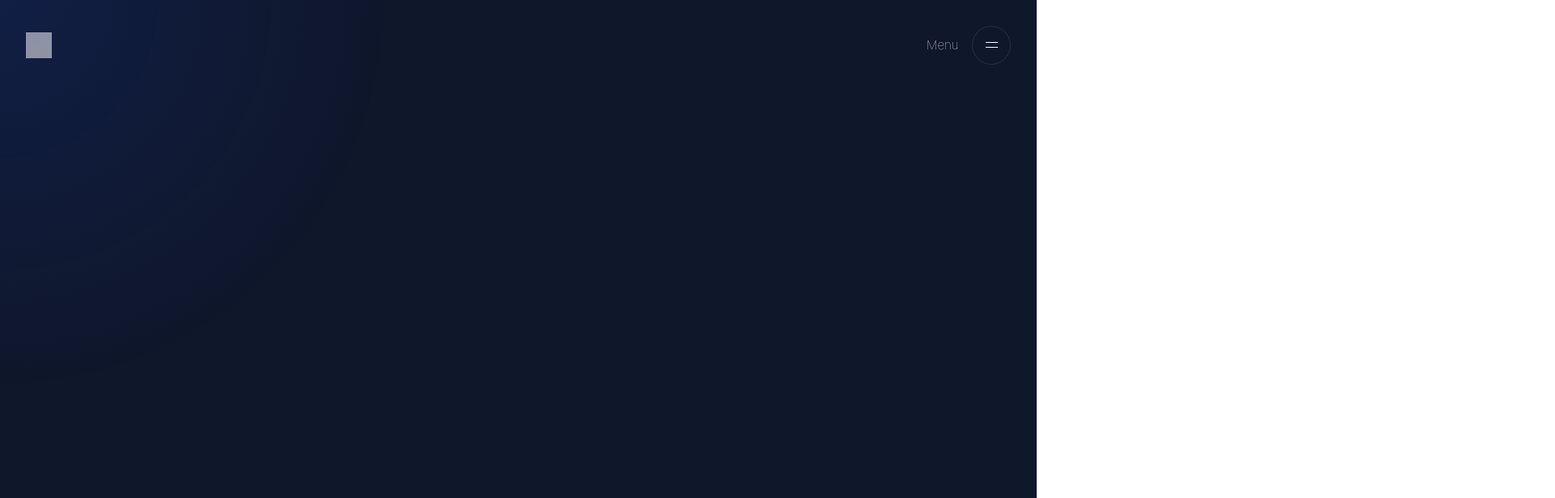
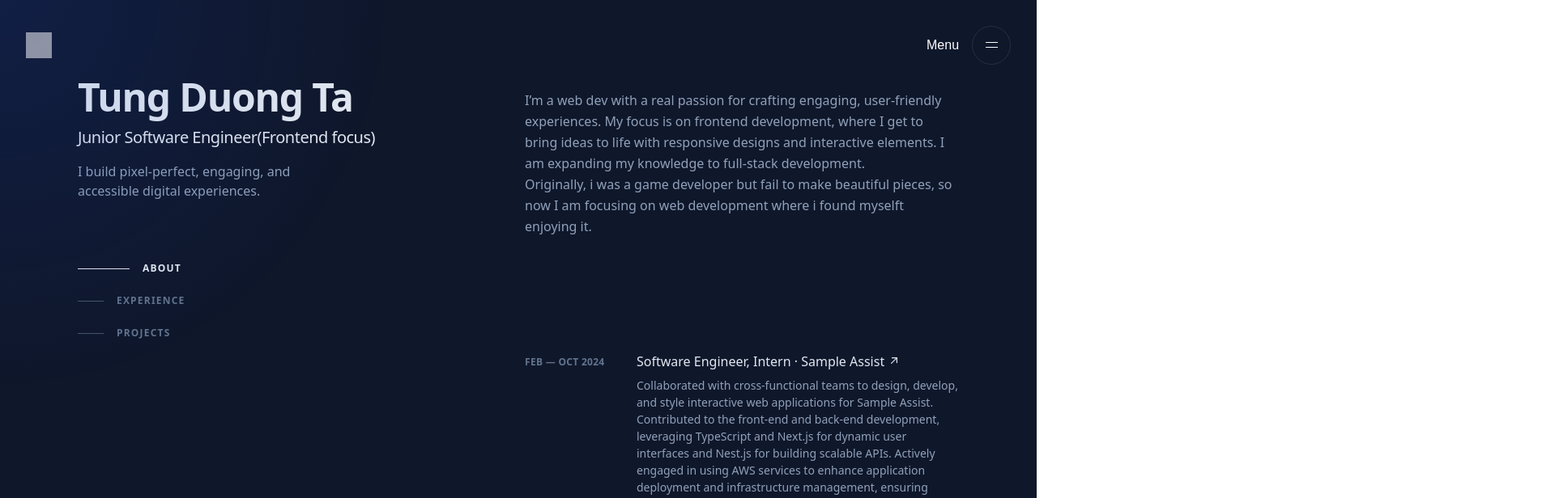
Before and after one commit to TungDuongTa/My-portfolio, a Next.js app: page / in a window 1280 px wide. Shown: the top 616 px of the page at 81% size, 1920 px wide, since content can reach past the window. Built offline with nearby package versions, Linux system fonts and the light colour scheme; grey boxes are pictures that could not be loaded.

Commit message:
tried to fix navbar

```diff
--- a/app/components/Experiences.tsx
+++ b/app/components/Experiences.tsx
@@ -1,5 +1,3 @@
-import TextReveal1 from "./TextReveal1";
-
 type ExperienceItemProps = {
   position: string;
   company: string;
@@ -37,12 +35,11 @@
                 rel="noreferrer noopener"
               >
                 <span className="absolute -inset-x-4 -inset-y-2.5 hidden rounded md:-inset-x-6 md:-inset-y-4 lg:block"></span>
-                <TextReveal1>
+
                 <span>
                   {position} · {company}
                 </span>
-                </TextReveal1>
-                <TextReveal1>
+
                 <svg
                   xmlns="http://www.w3.org/2000/svg"
                   viewBox="0 0 20 20"
@@ -52,23 +49,19 @@
                 >
                   <path d="M5.22 14.78a.75.75 0 001.06 0l7.22-7.22v5.69a.75.75 0 001.5 0v-7.5a.75.75 0 00-.75-.75h-7.5a.75.75 0 000 1.5h5.69l-7.22 7.22a.75.75 0 000 1.06z"></path>
                 </svg>
-                </TextReveal1>
               </a>
             </div>
           </h3>
-          <TextReveal1>
+
           <p className="mt-2 text-sm leading-normal">{description}</p>
-          </TextReveal1>
 
           <ul className="mt-2 flex flex-wrap">
             {skills.map((skill, index) => (
-              <TextReveal1 key={index}>
               <li key={index} className="mr-1.5 mt-2">
                 <div className="flex items-center rounded-full bg-sky-400/10 px-3 py-1 text-xs font-medium leading-5 text-sky-400 ">
                   {skill}
                 </div>
               </li>
-              </TextReveal1>
             ))}
           </ul>
         </div>
--- a/app/components/Navbar.tsx
+++ b/app/components/Navbar.tsx
@@ -6,6 +6,7 @@
 import { useGSAP } from "@gsap/react";
 import { useContainerRef } from "../context/ContainerRefContext";
 import { useLenisContext } from "./LenisProvider";
+import Link from "next/link";
 
 gsap.registerPlugin(CustomEase, SplitText);
 CustomEase.create("hop", ".87,0,.13,1");
@@ -40,7 +41,7 @@
     splitTextByContainer.current = [];
 
     containers.forEach((container) => {
-      const textElements = container.querySelectorAll("a, p");
+      const textElements = container.querySelectorAll("p,.menu-link-text");
       const containerSplits: SplitText[] = [];
 
       textElements.forEach((element) => {
@@ -85,7 +86,7 @@
         menuToggleLabelRef.current,
         {
           y: "-110%",
-          duration: 0.75,
+          duration: 1,
           ease: "hop",
         },
         "<"
@@ -94,7 +95,7 @@
           containerRef.current,
           {
             y: "100svh",
-            duration: 0.75,
+            duration: 1,
             ease: "hop",
           },
           "<"
@@ -103,7 +104,7 @@
           menuOverlayRef.current,
           {
             clipPath: "polygon(0% 0%, 100% 0%, 100% 100%, 0% 100%)",
-            duration: 0.75,
+            duration: 1,
             ease: "hop",
           },
           "<"
@@ -112,7 +113,7 @@
           menuOverlayContainerRef.current,
           {
             yPercent: 0,
-            duration: 0.75,
+            duration: 1,
             ease: "hop",
           },
           "<"
@@ -150,20 +151,21 @@
       });
     } else {
       // Closing menu
+      lenis.current?.lenis?.start();
       hamburgerIconRef.current.classList.remove("active");
 
       const tl = gsap.timeline();
 
       tl.to(containerRef.current, {
         y: "0svh",
-        duration: 0.75,
+        duration: 1,
         ease: "hop",
       })
         .to(
           menuOverlayRef.current,
           {
             clipPath: "polygon(0% 0%, 100% 0%, 100% 0%, 0% 0%)",
-            duration: 0.75,
+            duration: 1,
             ease: "hop",
           },
           "<"
@@ -172,7 +174,7 @@
           menuOverlayContainerRef.current,
           {
             yPercent: -50,
-            duration: 0.75,
+            duration: 1,
             ease: "hop",
           },
           "<"
@@ -181,7 +183,7 @@
           menuToggleLabelRef.current,
           {
             y: "0%",
-            duration: 0.75,
+            duration: 1,
             ease: "hop",
           },
           "<"
@@ -190,7 +192,7 @@
           copyContainersRef.current,
           {
             opacity: 0.25,
-            duration: 0.75,
+            duration: 1,
             ease: "hop",
           },
           "<"
@@ -208,118 +210,145 @@
         isAnimatingRef.current = false;
         setIsMenuOpen(false);
 
-        lenis.current?.lenis?.start();
+        // lenis.current?.lenis?.start();
       });
     }
   }
+  //
+  //
+  // Menu link groups
+  const menuLinkGroups = [
+    [
+      { label: "Index", href: "/" },
+      { label: "Portfolio", href: "/projects" },
+      { label: "Studio", href: "/test" },
+      { label: "Journal", href: "/" },
+      { label: "Connect", href: "/" },
+    ],
+    [
+      { label: "Web Animations", href: "#" },
+      { label: "Interactive Media", href: "#" },
+      { label: "Motion Craft", href: "#" },
+    ],
+    [{ label: "Toronto, Canada", href: null }],
+    [
+      { label: "+1 437 555 0199", href: null },
+      { label: "hello@nullspace.studio", href: null },
+    ],
+  ];
 
   return (
     <main>
       <nav className=" fixed top-0 left-0 w-[100vw] h-[100svh] z-50 pointer-events-none overflow-hidden">
-        <div className="menu-bar ">
-          <div className="menu-logo">
-            <a href="#">
+        <div className="menu-bar fixed top-0 left-0 w-screen p-8 flex justify-between items-center pointer-events-auto text-[var(--menu-fg-secondary)] z-20  ">
+          <div className="menu-logo w-8 h-8">
+            <Link href="/">
               <img src="/logo.png" alt="" className="imga" />
-            </a>
+            </Link>
           </div>
           <div
-            className="menu-toggle-btn"
+            className="menu-toggle-btn flex items-center gap-4 cursor-pointer"
             ref={menuToggleBtnRef}
             onClick={toggleMenu}
           >
-            <div className="menu-toggle-label">
-              <p ref={menuToggleLabelRef}>Menu</p>
+            <div className="menu-toggle-label overflow-hidden">
+              <p
+                ref={menuToggleLabelRef}
+                className="relative text-white translate-y-[0%] will-change-transform ]"
+              >
+                Menu
+              </p>
             </div>
-            <div className="menu-hamburger-icon" ref={hamburgerIconRef}>
-              <span></span>
-              <span></span>
+            <div
+              className="menu-hamburger-icon relative w-12 h-12 flex flex-col justify-center items-center gap-[0.3rem] border border-[var(--hamburger-icon-border)] rounded-full"
+              ref={hamburgerIconRef}
+            >
+              <span className="absolute w-[15px] h-[1.25px] bg-[var(--fg)] transition-all duration-[750ms] ease-[cubic-bezier(0.87,0,0.13,1)] origin-center will-change-transform"></span>
+              <span className="absolute w-[15px] h-[1.25px] bg-[var(--fg)] transition-all duration-[750ms] ease-[cubic-bezier(0.87,0,0.13,1)] origin-center will-change-transform"></span>
             </div>
           </div>
         </div>
 
-        <div className="menu-overlay" ref={menuOverlayRef}>
-          <div className="menu-overlay-content" ref={menuOverlayContainerRef}>
-            <div className="menu-media-wrapper" ref={menuMediaWrapperRef}>
-              <img src="/menu-media.jpg" alt="" className="imga" />
+        <div
+          className="menu-overlay fixed top-0 left-0 w-screen h-[100svh] text-[var(--fg)] overflow-hidden z-[1] bg-[var(--menu-bg)] [clip-path:polygon(0%_0%,100%_0%,100%_0%,0%_0%)] will-change-[clip-path]"
+          ref={menuOverlayRef}
+        >
+          <div
+            className="menu-overlay-content fixed top-0 left-0 w-screen h-[100svh] text-[var(--fg)] overflow-hidden z-[1] flex -translate-y-1/2 will-change-transform pointer-events-auto"
+            ref={menuOverlayContainerRef}
+          >
+            <div
+              className="menu-media-wrapper flex-[2] opacity-0 will-change-opacity"
+              ref={menuMediaWrapperRef}
+            >
+              <img src="/menu-media.jpg" alt="" className="imga opacity-25" />
             </div>
-            <div className="menu-content-wrapper">
-              <div className="menu-content-main">
+            <div className="menu-content-wrapper flex-[3] relative flex">
+              <div className="menu-content-main absolute top-1/2 left-1/2 -translate-x-1/2 -translate-y-1/2 w-3/4 p-8 flex items-end gap-8">
+                {/* Map the first two groups as menu columns with links */}
+                {menuLinkGroups.slice(0, 2).map((group, i) => (
                   <div
-                  className="menu-col"
+                    key={i}
+                    className="menu-col flex flex-col gap-2"
                     ref={(el) => {
                       if (el && !copyContainersRef.current.includes(el)) {
                         copyContainersRef.current.push(el);
                       }
                     }}
                   >
-                  <div className="menu-link">
-                    <a href="#" onClick={toggleMenu}>
-                      Index
-                    </a>
+                    {group.map(({ label, href }, index) =>
+                      href ? (
+                        <div
+                          className={i === 0 ? "menu-link" : "menu-tag"}
+                          key={index}
+                        >
+                          <Link
+                            href={href}
+                            onClick={toggleMenu}
+                            style={{
+                              pointerEvents: isMenuOpen ? "auto" : "none",
+                            }}
+                          >
+                            <span className="menu-link-text">{label}</span>
+                          </Link>
                         </div>
-                  <div className="menu-link">
-                    <a href="/projects" onClick={toggleMenu}>
-                      Portfolio
-                    </a>
+                      ) : (
+                        <p key={index}>{label}</p>
+                      )
+                    )}
                   </div>
-                  <div className="menu-link">
-                    <a href="#" onClick={toggleMenu}>
-                      Studio
-                    </a>
+                ))}
               </div>
-                  <div className="menu-link">
-                    <a href="#" onClick={toggleMenu}>
-                      Journal
-                    </a>
-                  </div>
-                  <div className="menu-link">
-                    <a href="#" onClick={toggleMenu}>
-                      Connect
-                    </a>
-                  </div>
-                </div>
-
+              <div className="menu-footer mx-auto w-3/4 p-8 flex items-end gap-8">
+                {/* Map the last two groups as footer menu columns */}
+                {menuLinkGroups.slice(2).map((group, i) => (
                   <div
-                  className="menu-col"
+                    key={i}
+                    className="menu-col flex flex-col gap-2"
                     ref={(el) => {
                       if (el && !copyContainersRef.current.includes(el)) {
                         copyContainersRef.current.push(el);
                       }
                     }}
                   >
-                  <div className="menu-tag">
-                    <a href="#">Web Animations</a>
-                  </div>
-                  <div className="menu-tag">
-                    <a href="#">Interactive Media</a>
-                  </div>
-                  <div className="menu-tag">
-                    <a href="#">Motion Craft</a>
-                  </div>
-                </div>
-              </div>
-              <div className="menu-footer">
-                <div
-                  className="menu-col"
-                  ref={(el) => {
-                    if (el && !copyContainersRef.current.includes(el)) {
-                      copyContainersRef.current.push(el);
-                    }
+                    {group.map(({ label, href }, index) =>
+                      href ? (
+                        <Link
+                          href={href}
+                          key={index}
+                          onClick={toggleMenu}
+                          style={{
+                            pointerEvents: isMenuOpen ? "auto" : "none",
                           }}
                         >
-                  <p>Toronto, Canada</p>
+                          <span className="menu-link-text">{label}</span>
+                        </Link>
+                      ) : (
+                        <p key={index}>{label}</p>
+                      )
+                    )}
                   </div>
-                <div
-                  className="menu-col"
-                  ref={(el) => {
-                    if (el && !copyContainersRef.current.includes(el)) {
-                      copyContainersRef.current.push(el);
-                    }
-                  }}
-                >
-                  <p>+1 437 555 0199</p>
-                  <p>hello@nullspace.studio</p>
-                </div>
+                ))}
               </div>
             </div>
           </div>
--- a/app/globals.css
+++ b/app/globals.css
@@ -23,7 +23,7 @@
   color: var(--foreground);
   background: var(--background);
   /* font-family: Arial, Helvetica, sans-serif; */
-  overflow-x: hidden;
+  scrollbar-gutter: stable;
 }
 html {
   scroll-behavior: smooth;
@@ -51,26 +51,6 @@
   will-change: transform;
 }
 
-nav {
-  position: fixed;
-  top: 0;
-  left: 0;
-  width: 100vw;
-  padding: 3em;
-  display: flex;
-  justify-content: space-between;
-  align-items: center;
-  z-index: 2;
-}
-nav p {
-  color: #fff;
-  font-size: 15px;
-  font-weight: lighter;
-}
-.nav-items {
-  display: flex;
-  gap: 2em;
-}
 footer {
   position: fixed;
   bottom: 0;
@@ -114,8 +94,8 @@
 }
 .slider {
   position: relative;
-  width: 100vw;
-  height: 100vh;
+  width: 100svw;
+  height: 100svh;
   overflow: hidden;
 }
 .slide {
@@ -213,220 +193,6 @@
     left: 70%;
   }
 }
-
-/*Navbar */
-/******************************/
-/******************************/
-/******************************/
-/******************************/
-/******************************/
-/******************************/
-/******************************/
-/******************************/
-/******************************/
-/* h1 {
-  color: #fff;
-  font-size: 7rem;
-  font-weight: 400;
-  letter-spacing: -0.2rem;
-  line-height: 1;
-}
-a,
-p {
-  position: relative;
-  text-decoration: none;
-  color: #fff;
-  font-size: 1rem;
-  font-weight: 300;
-  user-select: none;
-}
-nav {
-  position: fixed;
-  width: 100vw;
-  padding: 2.5em;
-  display: flex;
-  justify-content: space-between;
-  align-items: center;
-  z-index: 2;
-}
-.logo a {
-  font-weight: 600;
-}
-.menu-toggle {
-  position: relative;
-  width: 3rem;
-  height: 1.5rem;
-  cursor: pointer;
-}
-.menu-toggle p {
-  position: absolute;
-  transform-origin: top left;
-  will-change: transform, opacity;
-}
-.menu-overlay {
-  position: fixed;
-  width: 100vw;
-  height: 100vh;
-  background-color: #0f0f0f;
-  z-index: 1;
-}
-.menu-content {
-  position: relative;
-  width: 100%;
-  height: 100%;
-  display: flex;
-  justify-content: center;
-  align-items: center;
-  transform-origin: left bottom;
-  will-change: transform, opacity;
-}
-.menu-items,
-.menu-footer {
-  width: 100%;
-  padding: 2.5em;
-  display: flex;
-  gap: 2.5em;
-}
-.col-lg {
-  flex: 3;
-}
-.col-sm {
-  flex: 2;
-}
-
-.menu-items .col-lg {
-  display: flex;
-  justify-content: center;
-  align-items: center;
-}
-.menu-preview-img {
-  position: relative;
-  width: 45%;
-  height: 100%;
-  overflow: hidden;
-}
-
-.menu-preview-img img {
-  position: absolute;
-  will-change: transform, opacity;
-}
-.menu-items .col-sm {
-  padding: 2.5em 0;
-  display: flex;
-  flex-direction: column;
-  gap: 2.5em;
-}
-.menu-links,
-.menu-socials {
-  display: flex;
-  flex-direction: column;
-  gap: 0.5em;
-}
-
-.link a,
-.social a {
-  display: inline-block;
-  will-change: transform;
-  transition: color 0.5s;
-}
-.link a {
-  font-size: 3.5rem;
-  letter-spacing: -0.02rem;
-}
-.social a {
-  color: #8f8f8f;
-}
-.social a:hover {
-  color: #fff;
-}
-.menu-footer {
-  position: absolute;
-  bottom: 0;
-}
-.menu-footer .col-sm {
-  display: flex;
-  justify-content: space-between;
-}
-
-.link a::after,
-.social a::after,
-.menu-footer a::after {
-  position: absolute;
-  content: "";
-  top: 102.5%;
-  left: 0;
-  width: 100%;
-  height: 2px;
-  background: #fff;
-  transform: scaleX(0);
-  transform-origin: right;
-  transition: transform 0.3s cubic-bezier(0.6, 0, 0.4, 1);
-}
-
-.link a:hover::after,
-.social a:hover::after,
-.menu-footer a:hover::after {
-  transform: scaleX(1);
-  transform-origin: left;
-}
-.container {
-  position: relative;
-  width: 100%;
-  height: 100%;
-  will-change: transform;
-  transform-origin: right top;
-}
-.hero {
-  position: relative;
-  width: 100%;
-  height: 100svh;
-  padding: 2.5em;
-  display: flex;
-  align-items: flex-end;
-  overflow: hidden;
-}
-.hero-img {
-  position: absolute;
-  top: 0;
-  left: 0;
-  width: 100%;
-  height: 100svh;
-  z-index: -1;
-}
-.hero h1 {
-  width: 80%;
-}
-.menu-toggle p#menu-close {
-  opacity: 0;
-  transform: translateX(-5px) translateY(10px) rotate(5deg);
-}
-.link a,
-.social a {
-  transform: translateY(120%);
-  opacity: 0.25;
-}
-.menu-content {
-  transform: translateX(-100px) translateY(-100px) scale(1.5) rotate(-15deg);
-  opacity: 0.25;
-}
-.menu-overlay {
-  clip-path: polygon(0% 0%, 100% 0%, 100% 0%, 0% 0%);
-}
-@media (max-width: 900px) {
-  .hero h1 {
-    width: 100%;
-    font-size: 4rem;
-    letter-spacing: 0;
-  }
-  .menu-ites .col-lg {
-    display: none;
-  }
-  .link a::after,
-  .social a::after,
-  .menu-footer a::after {
-    display: none;
-  }
-} */
 /*******************************************/
 /*******************************************/
 /*******************************************/
@@ -441,11 +207,11 @@
 /*******************************************/
 /*******************************************/
 /*******************************************/
-body {
+/* body {
   font-family: "PP Neue Montreal", "Inter", sans-serif;
-}
+} */
 
-h1 {
+/* h1 {
   font-size: 7.5rem;
   font-weight: 500;
   letter-spacing: -0.2rem;
@@ -462,104 +228,7 @@
   color: var(--fg);
   font-size: 1.5rem;
   font-weight: 500;
-}
-
-.containers {
-  position: relative;
-  transform: translateY(0svh);
-  background-color: var(--bg);
-  color: var(--fg);
-}
-
-section {
-  position: relative;
-  width: 100vw;
-  height: 100svh;
-  padding: 2rem;
-  display: flex;
-  justify-content: center;
-  align-items: center;
-  overflow: hidden;
-  z-index: -1;
-}
-
-section h1 {
-  width: 75%;
-}
-
-section img {
-  opacity: 0.5;
-}
-
-/* nav {
-  position: fixed;
-  top: 0;
-  left: 0;
-  width: 100vw;
-  height: 100svh;
-  pointer-events: none;
-  overflow: hidden;
-  z-index: 2;
 } */
-
-.menu-bar {
-  position: fixed;
-  top: 0;
-  left: 0;
-  width: 100vw;
-  padding: 2rem;
-  display: flex;
-  justify-content: space-between;
-  align-items: center;
-  pointer-events: all;
-  color: var(--menu-fg-secondary);
-  z-index: 2;
-}
-
-.menu-logo {
-  width: 2rem;
-  height: 2rem;
-}
-
-.menu-toggle-btn {
-  display: flex;
-  align-items: center;
-  gap: 1rem;
-  cursor: pointer;
-}
-
-.menu-toggle-label {
-  overflow: hidden;
-}
-
-.menu-toggle-label p {
-  position: relative;
-  transform: translateY(0%);
-  will-change: transform;
-}
-
-.menu-hamburger-icon {
-  position: relative;
-  width: 3rem;
-  height: 3rem;
-  display: flex;
-  flex-direction: column;
-  justify-content: center;
-  align-items: center;
-  gap: 0.3rem;
-  border: 1px solid var(--hamburger-icon-border);
-  border-radius: 100%;
-}
-
-.menu-hamburger-icon span {
-  position: absolute;
-  width: 15px;
-  height: 1.25px;
-  background-color: var(--fg);
-  transition: all 0.75s cubic-bezier(0.87, 0, 0.13, 1);
-  transform-origin: center;
-  will-change: transform;
-}
 
 .menu-hamburger-icon span:nth-child(1) {
   transform: translateY(-3px);
@@ -575,73 +244,6 @@
 
 .menu-hamburger-icon.active span:nth-child(2) {
   transform: translateY(0) rotate(-45deg) scaleX(1.05);
-}
-
-.menu-overlay,
-.menu-overlay-content {
-  position: fixed;
-  top: 0;
-  left: 0;
-  width: 100vw;
-  height: 100svh;
-  color: var(--fg);
-  overflow: hidden;
-  z-index: 1;
-}
-
-.menu-overlay {
-  background-color: var(--menu-bg);
-  clip-path: polygon(0% 0%, 100% 0%, 100% 0%, 0% 0%);
-  will-change: clip-path;
-}
-
-.menu-overlay-content {
-  display: flex;
-  transform: translateY(-50%);
-  will-change: transform;
-  pointer-events: all;
-}
-
-.menu-media-wrapper {
-  flex: 2;
-  opacity: 0;
-  will-change: opacity;
-}
-
-.menu-media-wrapper img {
-  opacity: 0.25;
-}
-
-.menu-content-wrapper {
-  flex: 3;
-  position: relative;
-  display: flex;
-}
-
-.menu-content-main {
-  position: absolute;
-  top: 50%;
-  left: 50%;
-  transform: translate(-50%, -50%);
-}
-
-.menu-footer {
-  margin: 0 auto;
-}
-
-.menu-content-main,
-.menu-footer {
-  width: 75%;
-  padding: 2rem;
-  display: flex;
-  align-items: flex-end;
-  gap: 2rem;
-}
-
-.menu-col {
-  display: flex;
-  flex-direction: column;
-  gap: 0.5rem;
 }
 
 .menu-col:nth-child(1) {
@@ -674,10 +276,6 @@
     letter-spacing: -0.05rem;
   }
 
-  section h1 {
-    width: 100%;
-  }
-
   .menu-media-wrapper {
     display: none;
   }
--- a/app/layout.tsx
+++ b/app/layout.tsx
@@ -51,7 +51,7 @@
       </Head>
       <html lang="en">
         <body
-          className={`${geistSans.variable} ${geistMono.variable} antialiased`}
+          className={`${geistSans.variable} ${geistMono.variable} antialiased overflow-x--hidden`}
         >
           <LenisProvider>
             <ContainerRefProvider>
--- a/app/page.tsx
+++ b/app/page.tsx
@@ -6,7 +6,7 @@
 import { experienceData, projectData } from "./data";
 
 import Link from "next/link";
-import TextReveal1 from "./components/TextReveal1";
+
 export default function Home() {
   const [activeSection, setActiveSection] = useState<string>("about");
   useEffect(() => {
@@ -55,7 +55,7 @@
                 <h1 className="text-4xl font-bold tracking-tight text-slate-200 sm:text-5xl">
                   <Link href="/">Tung Duong Ta</Link>
                 </h1>
-                <TextReveal1>
+
                 <h2 className="mt-3 text-lg font-medium tracking-tight text-slate-200 sm:text-xl">
                   Junior Software Engineer(Frontend focus)
                 </h2>
@@ -63,7 +63,7 @@
                   I build pixel-perfect, engaging, and accessible digital
                   experiences.
                 </p>
-                </TextReveal1>
+
                 <div
                   className=" hidden lg:block"
                   aria-label="In-page jump links"
@@ -210,18 +210,16 @@
                   </h2>
                 </div>
                 <div>
-                  <TextReveal1>
                   <p className="mt-4">
                     I’m a web dev with a real passion for crafting engaging,
                     user-friendly experiences. My focus is on frontend
                     development, where I get to bring ideas to life with
-                      responsive designs and interactive elements. I am
-                      expanding my knowledge to full-stack development. <br />
+                    responsive designs and interactive elements. I am expanding
+                    my knowledge to full-stack development. <br />
                     Originally, i was a game developer but fail to make
                     beautiful pieces, so now I am focusing on web development
                     where i found myselft enjoying it.
                   </p>
-                  </TextReveal1>
                 </div>
               </section>
               <section
```
Also changed, not shown: app/components/LenisProvider.tsx (+8 -0 lines), app/components/Projects.tsx (+2 -7 lines), app/projects/page.tsx (+3 -12 lines). Lines whose indentation alone changed are shown as unchanged.
